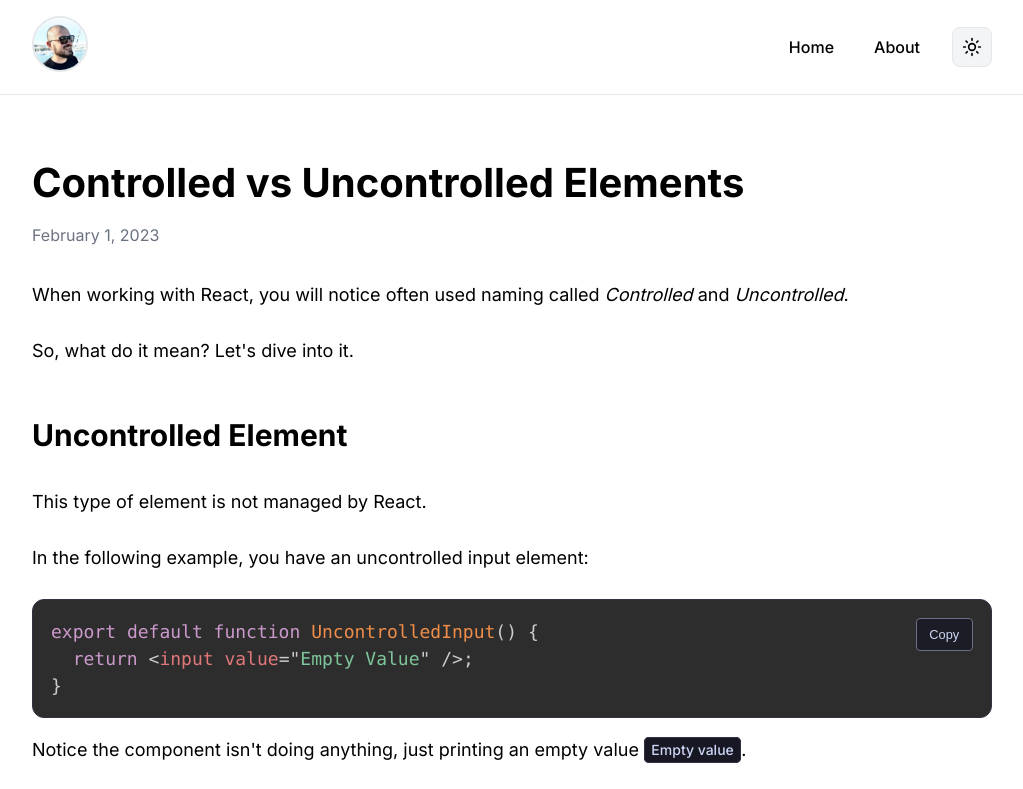
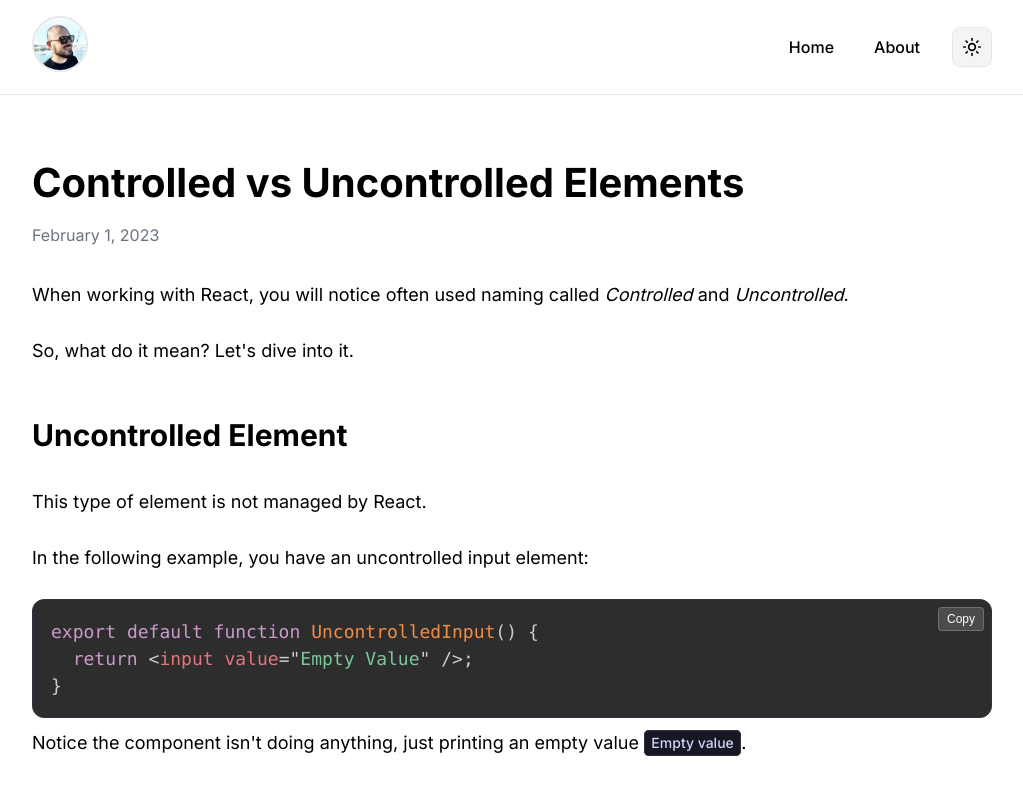
Before and after one commit to helderberto/helderberto.com, a Next.js app: page /posts/controlled-vs-uncontrolled-elements in a window 1280 px wide. Shown: the top 789 px of the page, without its empty margins (128-1151 px from the left). Built offline with nearby package versions, Linux system fonts and the light colour scheme.

Commit message:
Refactor CodeBlock component to update CSS class names and add copy button

```diff
--- a/src/components/CodeBlock.module.css
+++ b/src/components/CodeBlock.module.css
@@ -1,6 +1,5 @@
 .wrapper {
   position: relative;
-  margin: 1rem 0;
 }
 
 .pre {
@@ -14,25 +13,43 @@
 }
 
 .copyButton {
-  position: sticky;
-  float: right;
-  padding: 0.5rem 0.8rem;
-  background-color: rgba(24, 24, 37, 0.8);
-  border: 1px solid #6c7086;
+  position: fixed;
+  z-index: 10;
+  padding: 4px 8px;
+  background: rgba(255, 255, 255, 0.1);
+  border: 1px solid rgba(255, 255, 255, 0.2);
   border-radius: 4px;
-  color: #cdd6f4;
+  color: #fff;
+  font-size: 12px;
+  opacity: 0;
+  transition: all 0.2s ease;
   cursor: pointer;
-  font-size: 0.8rem;
-  transition: background-color 0.2s;
-  z-index: 10;
 }
 
-.copyButton:hover {
-  background-color: rgba(45, 45, 68, 0.9);
+.copied {
+  background: rgba(166, 227, 161, 0.2) !important; /* Catppuccin green */
+  border-color: rgba(166, 227, 161, 0.4) !important;
+  color: #a6e3a1 !important;
+}
+
+/* Show button on hover for desktop */
+@media (hover: hover) {
+  .wrapper:hover .copyButton {
+    opacity: 1;
+  }
+}
+
+/* Show button by default on touch devices */
+@media (hover: none) {
+  .copyButton {
+    opacity: 1;
+    background: rgba(255, 255, 255, 0.15);
+    backdrop-filter: blur(4px);
+  }
 }
 
 .copyButton:active {
-  background-color: #585b70;
+  background: rgba(255, 255, 255, 0.2);
 }
 
 .codeWrapper pre {
--- a/src/components/CodeBlock.tsx
+++ b/src/components/CodeBlock.tsx
@@ -14,29 +14,55 @@ import styles from "./CodeBlock.module.css";
 
 interface CodeBlockProps {
   className?: string;
-  children: string;
+  children: React.ReactNode;
 }
 
 export function CodeBlock({ children, className }: CodeBlockProps) {
   const [copied, setCopied] = useState(false);
+  const [buttonPosition, setButtonPosition] = useState({ top: 0, right: 0 });
   const timeoutRef = useRef<NodeJS.Timeout>();
+  const codeRef = useRef<HTMLElement>(null);
+  const preRef = useRef<HTMLPreElement>(null);
 
-  const handleCopy = () => {
-    if (typeof children === "string") {
-      navigator.clipboard.writeText(children);
+  const handleCopy = async () => {
+    if (!codeRef.current) return;
+
+    try {
+      const code = codeRef.current.textContent || "";
+      await navigator.clipboard.writeText(code);
       setCopied(true);
+
+      if (timeoutRef.current) {
+        clearTimeout(timeoutRef.current);
+      }
 
       timeoutRef.current = setTimeout(() => {
         setCopied(false);
       }, 2000);
+    } catch (err) {
+      console.error("Failed to copy code:", err);
     }
   };
 
   useEffect(() => {
+    const updateButtonPosition = () => {
+      if (preRef.current) {
+        const rect = preRef.current.getBoundingClientRect();
+        setButtonPosition({
+          top: rect.top + 8,
+          right: window.innerWidth - (rect.right - 8),
+        });
+      }
+    };
+
+    // Update position initially and on scroll/resize
+    updateButtonPosition();
+    window.addEventListener("scroll", updateButtonPosition);
+    window.addEventListener("resize", updateButtonPosition);
+
     return () => {
-      if (timeoutRef.current) {
-        clearTimeout(timeoutRef.current);
-      }
+      window.removeEventListener("scroll", updateButtonPosition);
+      window.removeEventListener("resize", updateButtonPosition);
     };
   }, []);
 
@@ -53,15 +79,21 @@ export function CodeBlock({ children, className }: CodeBlockProps) {
 
   return (
     <div className={styles.wrapper}>
-      <pre className={`${styles.pre} ${className || ""}`}>
+      <pre ref={preRef} className={`${styles.pre} ${className || ""}`}>
         <button
           onClick={handleCopy}
-          className={styles.copyButton}
+          className={`${styles.copyButton} ${copied ? styles.copied : ""}`}
           aria-label="Copy code"
+          style={{
+            top: `${buttonPosition.top}px`,
+            right: `${buttonPosition.right}px`,
+          }}
         >
           {copied ? "Copied!" : "Copy"}
         </button>
-        <code className={`language-${language}`}>{children}</code>
+        <code ref={codeRef} className={`language-${language}`}>
+          {children}
+        </code>
       </pre>
     </div>
   );
```
